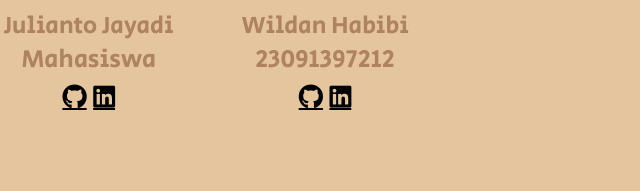
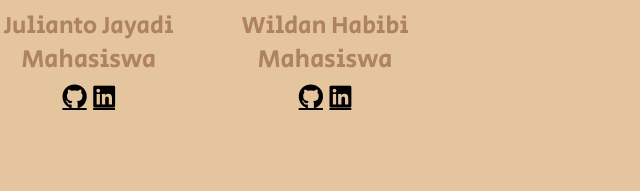
Before and after one commit to wilrizx/urbangrind, a plain HTML site: page index.html in a window 1280 px wide. Shown: the part 2658-2849 px from the top of the page, 555-1195 px from the left. Drawn offline with nearby package versions, Linux system fonts and the light colour scheme; a web font is replaced by a local one.

Commit message:
Update index.html

```diff
--- a/index.html
+++ b/index.html
@@ -129,7 +129,7 @@
                 <div class="border-team ">
                     <img src="assets/wildan.webp" alt="Foto 1 ">
                     <h4>Wildan Habibi</h4>
-                    <p>23091397212</p>
+                    <p>Mahasiswa</p>
                     <a href="https://github.com/wilrizx/" class="fa-brands fa-github" style="color: black;"></a>
                     <a href="https://www.linkedin.com/in/wildan-habibi-rizqullah-12b1701b5/"
                         class="fa-brands fa-linkedin" style="color: black;"></a>
```
